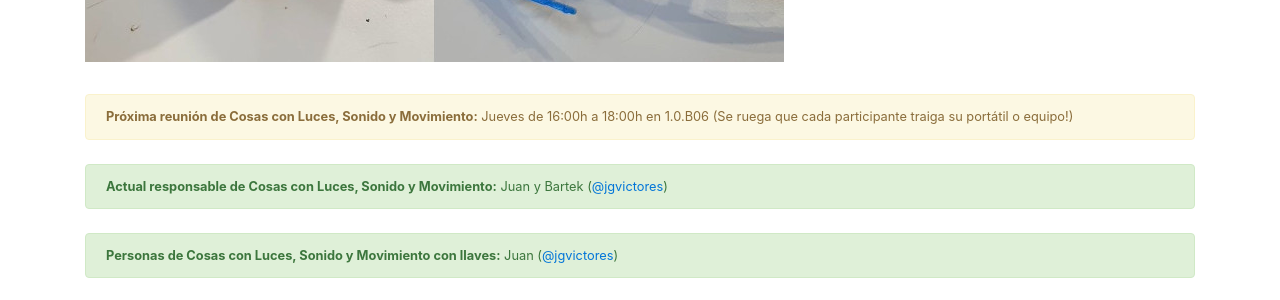
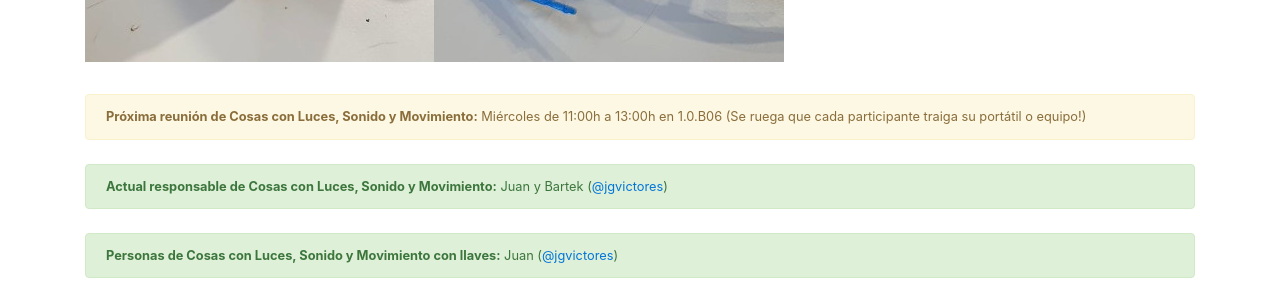
Before and after one commit to asrob-uc3m/asrob-uc3m.github.io, a Jekyll site: the page built from _workgroups/2022-10-05-clsm.markdown, in a window 1280 px wide and 900 px high, scrolled down 921 px. Shown: the part 244-544 px from the top of the window. Built offline with Jekyll 4.4.1, drawn with Linux system fonts in a browser that asks for light colours.

Commit message:
Update 2022-10-05-clsm.markdown horarios

```diff
--- a/_workgroups/2022-10-05-clsm.markdown
+++ b/_workgroups/2022-10-05-clsm.markdown
@@ -12,7 +12,7 @@ manager: Juan y Bartek
 manager_github: jgvictores
 keys_info: Juan
 keys_github: jgvictores
-next_meeting: Jueves de 16:00h a 18:00h en 1.0.B06 (Se ruega que cada participante traiga su portátil o equipo!)
+next_meeting: Miércoles de 11:00h a 13:00h en 1.0.B06 (Se ruega que cada participante traiga su portátil o equipo!)
 layout: workgroup
 active: true
 ---
```
